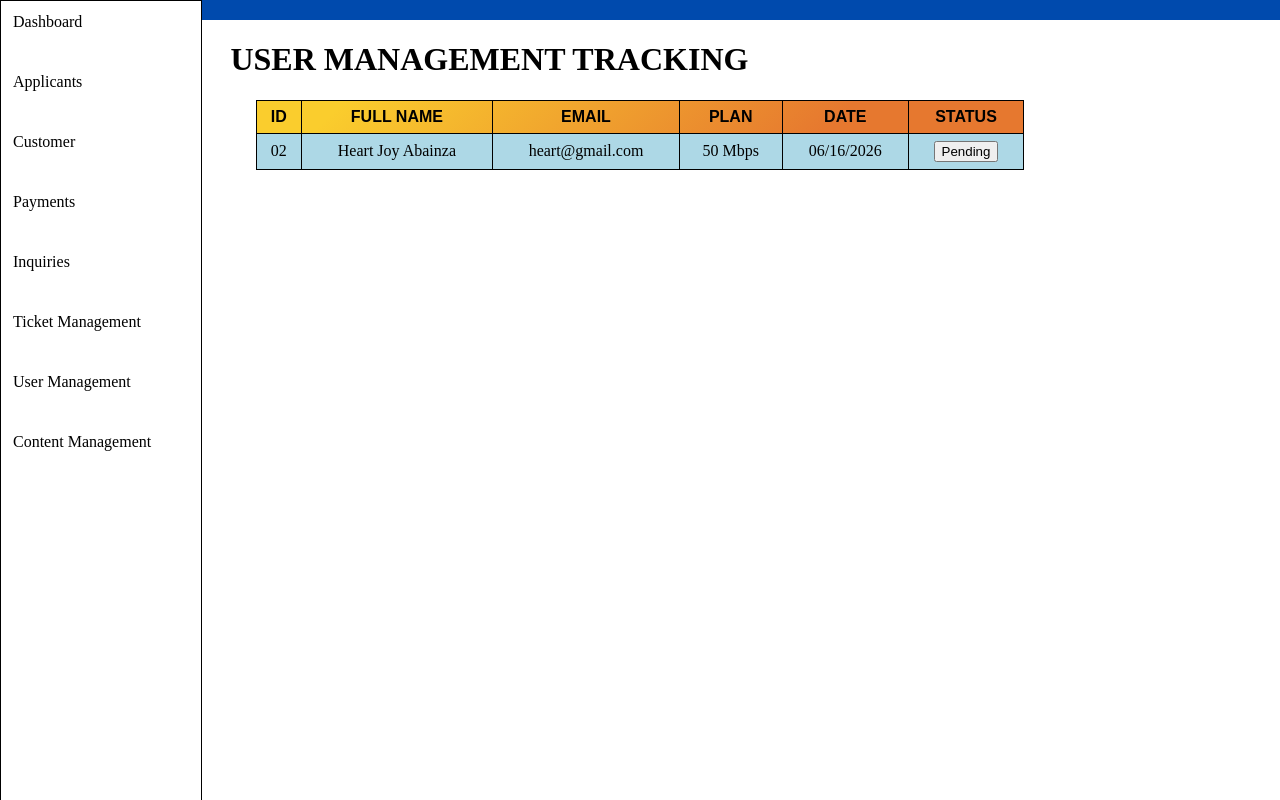
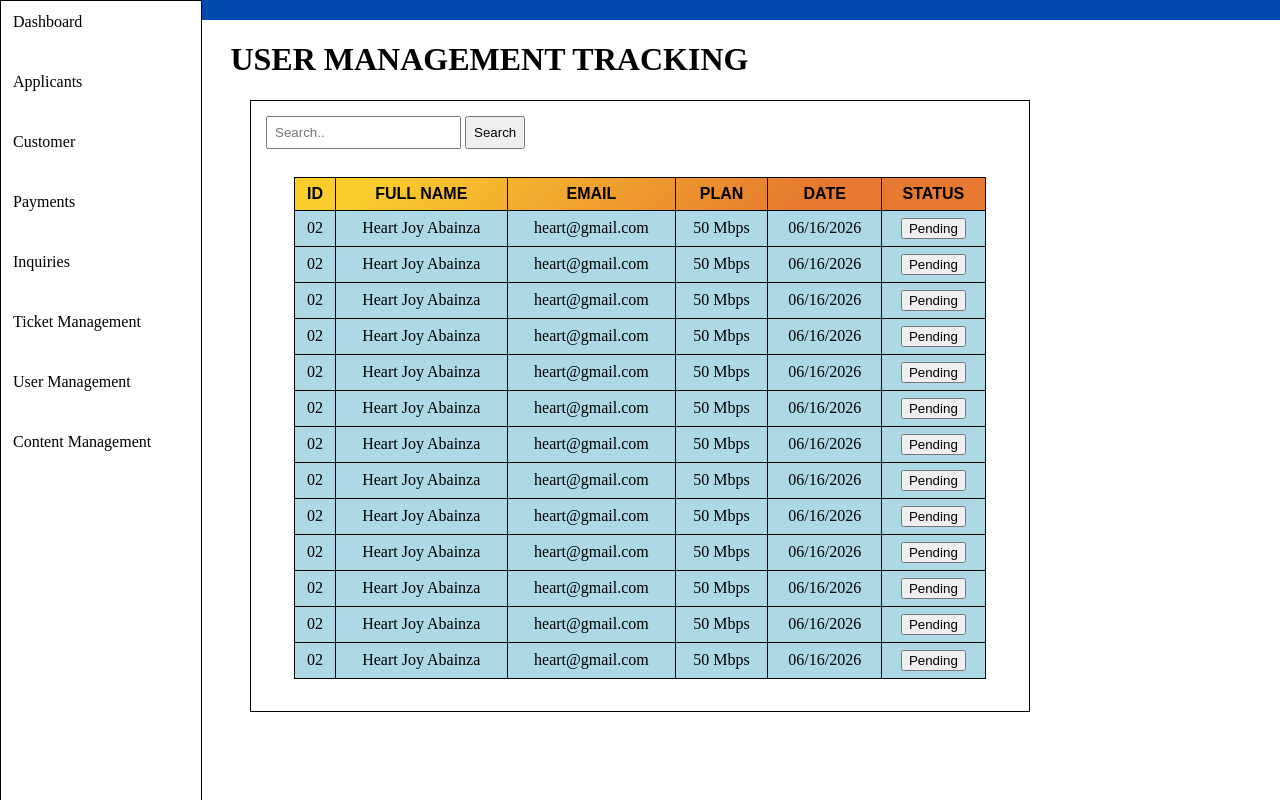
Before and after one commit to diannagracebraga-bot/thesis_capstone, a PHP site: page /admin/admin_applicants.php in a window 1280 px wide. Run offline with PHP 8.4, Linux system fonts and the light colour scheme.

Commit message:
applicant

```diff
--- a/admin/admin_applicants.php
+++ b/admin/admin_applicants.php
@@ -19,7 +19,12 @@
         <div class="header">
         </div>
         	<h1>USER MANAGEMENT TRACKING</h1>
-
+			<div class = "table-container">
+        <div class="searchbar-container">
+                <input type="text" placeholder="Search.." name="search">
+                <button type="submit">Search</button>
+        </div>
+		<br>
 				<table class = "table_applicants">
 					<thead>
 					<tr>
@@ -41,7 +46,124 @@
         				    <button>Pending</button>
        						</td>
 						</tr>
+						<tr>
+							<td>02</td>
+							<td>Heart Joy Abainza</td>
+							<td>heart@gmail.com</td>
+							<td>50 Mbps</td>
+							<td>06/16/2026</td>
+							 <td>
+        				    <button>Pending</button>
+       						</td>
+						</tr>
+						<tr>
+							<td>02</td>
+							<td>Heart Joy Abainza</td>
+							<td>heart@gmail.com</td>
+							<td>50 Mbps</td>
+							<td>06/16/2026</td>
+							 <td>
+        				    <button>Pending</button>
+       						</td>
+						</tr>
+						<tr>
+							<td>02</td>
+							<td>Heart Joy Abainza</td>
+							<td>heart@gmail.com</td>
+							<td>50 Mbps</td>
+							<td>06/16/2026</td>
+							 <td>
+        				    <button>Pending</button>
+       						</td>
+						</tr>
+						<tr>
+							<td>02</td>
+							<td>Heart Joy Abainza</td>
+							<td>heart@gmail.com</td>
+							<td>50 Mbps</td>
+							<td>06/16/2026</td>
+							 <td>
+        				    <button>Pending</button>
+       						</td>
+						</tr>
+						<tr>
+							<td>02</td>
+							<td>Heart Joy Abainza</td>
+							<td>heart@gmail.com</td>
+							<td>50 Mbps</td>
+							<td>06/16/2026</td>
+							 <td>
+        				    <button>Pending</button>
+       						</td>
+						</tr>
+						<tr>
+							<td>02</td>
+							<td>Heart Joy Abainza</td>
+							<td>heart@gmail.com</td>
+							<td>50 Mbps</td>
+							<td>06/16/2026</td>
+							 <td>
+        				    <button>Pending</button>
+       						</td>
+						</tr>
+						<tr>
+							<td>02</td>
+							<td>Heart Joy Abainza</td>
+							<td>heart@gmail.com</td>
+							<td>50 Mbps</td>
+							<td>06/16/2026</td>
+							 <td>
+        				    <button>Pending</button>
+       						</td>
+						</tr>
+						<tr>
+							<td>02</td>
+							<td>Heart Joy Abainza</td>
+							<td>heart@gmail.com</td>
+							<td>50 Mbps</td>
+							<td>06/16/2026</td>
+							 <td>
+        				    <button>Pending</button>
+       						</td>
+						</tr><tr>
+							<td>02</td>
+							<td>Heart Joy Abainza</td>
+							<td>heart@gmail.com</td>
+							<td>50 Mbps</td>
+							<td>06/16/2026</td>
+							 <td>
+        				    <button>Pending</button>
+       						</td>
+						</tr><tr>
+							<td>02</td>
+							<td>Heart Joy Abainza</td>
+							<td>heart@gmail.com</td>
+							<td>50 Mbps</td>
+							<td>06/16/2026</td>
+							 <td>
+        				    <button>Pending</button>
+       						</td>
+						</tr><tr>
+							<td>02</td>
+							<td>Heart Joy Abainza</td>
+							<td>heart@gmail.com</td>
+							<td>50 Mbps</td>
+							<td>06/16/2026</td>
+							 <td>
+        				    <button>Pending</button>
+       						</td>
+						</tr><tr>
+							<td>02</td>
+							<td>Heart Joy Abainza</td>
+							<td>heart@gmail.com</td>
+							<td>50 Mbps</td>
+							<td>06/16/2026</td>
+							 <td>
+        				    <button>Pending</button>
+       						</td>
+						</tr>
 				</table>
+				</div>
 
 </body>
 </html>
--- a/css/admin_applicants.css
+++ b/css/admin_applicants.css
@@ -31,9 +31,18 @@ h1{
     color: rgb(61, 113, 130);
 
 }
+.table-container{
+    width: 60%;
+    height: 75vh;
+    margin: auto ;
+    border: 1px solid black;
+    padding: 5px;
+    overflow-y: auto; /* vertical scroll */
+    overflow-x: auto; /*horizontal scroll  */
+}
 
  .table_applicants{
-    width: 60%;
+    width: 90%;
     margin: auto;
     border-collapse: collapse;
 }
@@ -55,3 +64,20 @@ h1{
     border: 1px solid black;
     text-align: center;
 }
+
+.searchbar-container{
+    padding: 10px;
+}
+.searchbar-container input{
+    padding: 7px;
+    color: blue;
+
+}
+.searchbar-container button{
+    padding: 7px;
+
+
+}
+.searchbar-container button:hover{
+    color: light;
+}
```
